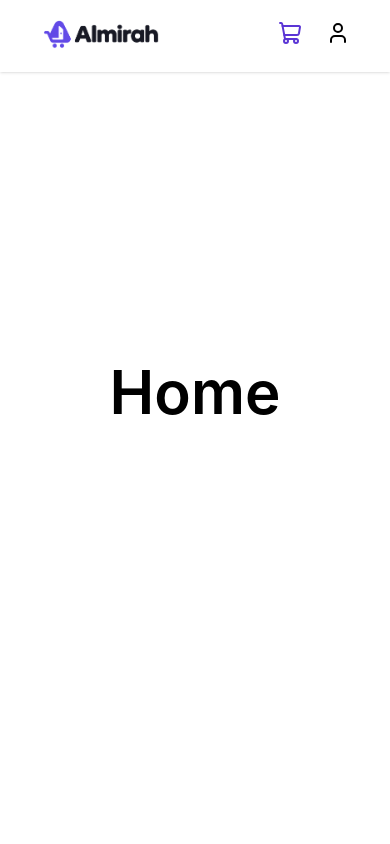
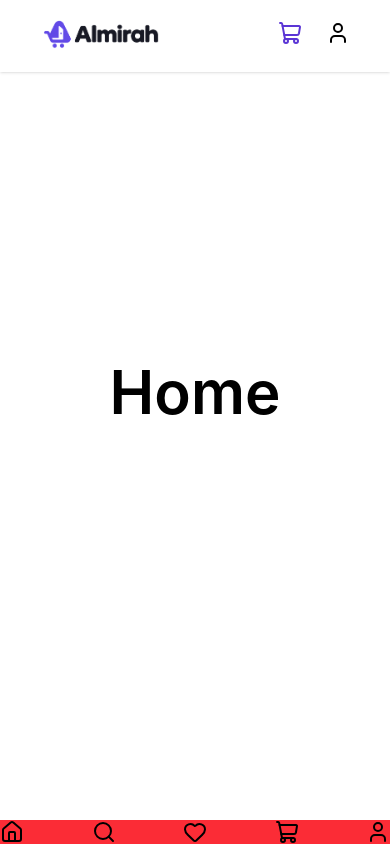
Before and after one commit to munnarauniyar/Almirah, a React (Vite) app: page / in a window 390 px wide. Built offline with nearby package versions, Linux system fonts and the light colour scheme; the HTML template or start-up script is replaced by a standard one.

Commit message:
bottom nav

```diff
--- a/src/App.jsx
+++ b/src/App.jsx
@@ -5,8 +5,11 @@ import Shop from "./pages/Shop"
 import Catagories from "./pages/Catagories"
 import Contact from "./pages/Contact"
 import Help from "./pages/Help"
-import User from "./pages/User"
 import Cart from "./pages/Cart"
+import Wishlist from "./pages/Wishlist"
+import BottomNav from "./components/BottomNav"
+import Account from "./pages/Account"
+import Search from "./pages/Search"
 
 const App = () => {
   return (
@@ -19,8 +22,12 @@ const App = () => {
         <Route path="/contact" element={<Contact/>}/>
         <Route path="/help" element={<Help/>}/>
         <Route path="/cart" element={<Cart/>}/>
-        <Route path="/user" element={<User/>}/>
+        <Route path="/account" element={<Account/>}/>
+        <Route path="/wishlist" element={<Wishlist/>} />
+        <Route path="/search" element={<Search/>} />
       </Routes>
+      <BottomNav/>
+
     </div>
   )
 }
--- /dev/null
+++ b/src/components/BottomNav.jsx
@@ -0,0 +1,16 @@
+import { NavLink } from "react-router-dom"
+import { Heart, Home, Search, ShoppingCart, User } from "lucide-react"
+
+const BottomNav = () => {
+  return (
+    <div className="flex fixed justify-between items-center bg-red-500 md:hidden w-full text-5xl bottom-0">
+        <NavLink to="/"><Home/></NavLink>
+        <NavLink to="/search"><Search/></NavLink>
+        <NavLink to="/wishlist"><Heart/></NavLink>
+        <NavLink to="/cart"><ShoppingCart/></NavLink>
+        <NavLink to="/account"><User/></NavLink>
+    </div>
+  )
+}
+
+export default BottomNav
--- /dev/null
+++ b/src/pages/Account.jsx
@@ -0,0 +1,8 @@
+
+const Account = () => {
+  return (
+    <div className="flex justify-center items-center text-6xl font-semibold h-160">Account</div>
+  )
+}
+
+export default Account
--- /dev/null
+++ b/src/pages/Search.jsx
@@ -0,0 +1,8 @@
+
+const Search = () => {
+  return (
+    <div className="flex justify-center items-center text-6xl font-semibold h-160">Search</div>
+  )
+}
+
+export default Search
--- a/src/pages/User.jsx
+++ /dev/null
@@ -1,8 +0,0 @@
-
-const User = () => {
-  return (
-    <div>User</div>
-  )
-}
-
-export default User
--- a/src/pages/Wishlist.jsx
+++ b/src/pages/Wishlist.jsx
@@ -1,7 +1,7 @@
 
 const Wishlist = () => {
   return (
-    <div>Wishlist</div>
+    <div className="flex justify-center items-center text-6xl font-semibold h-160">Wishlist</div>
   )
 }
 
```
